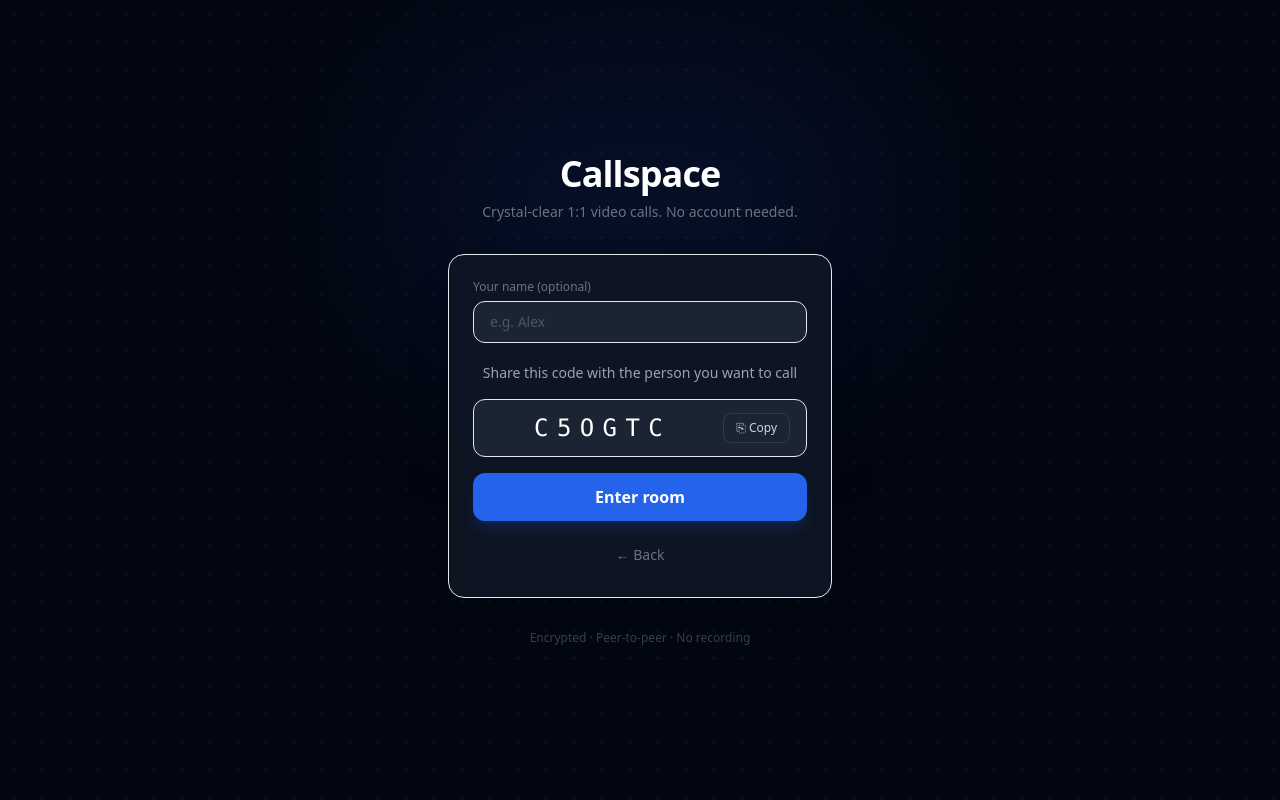
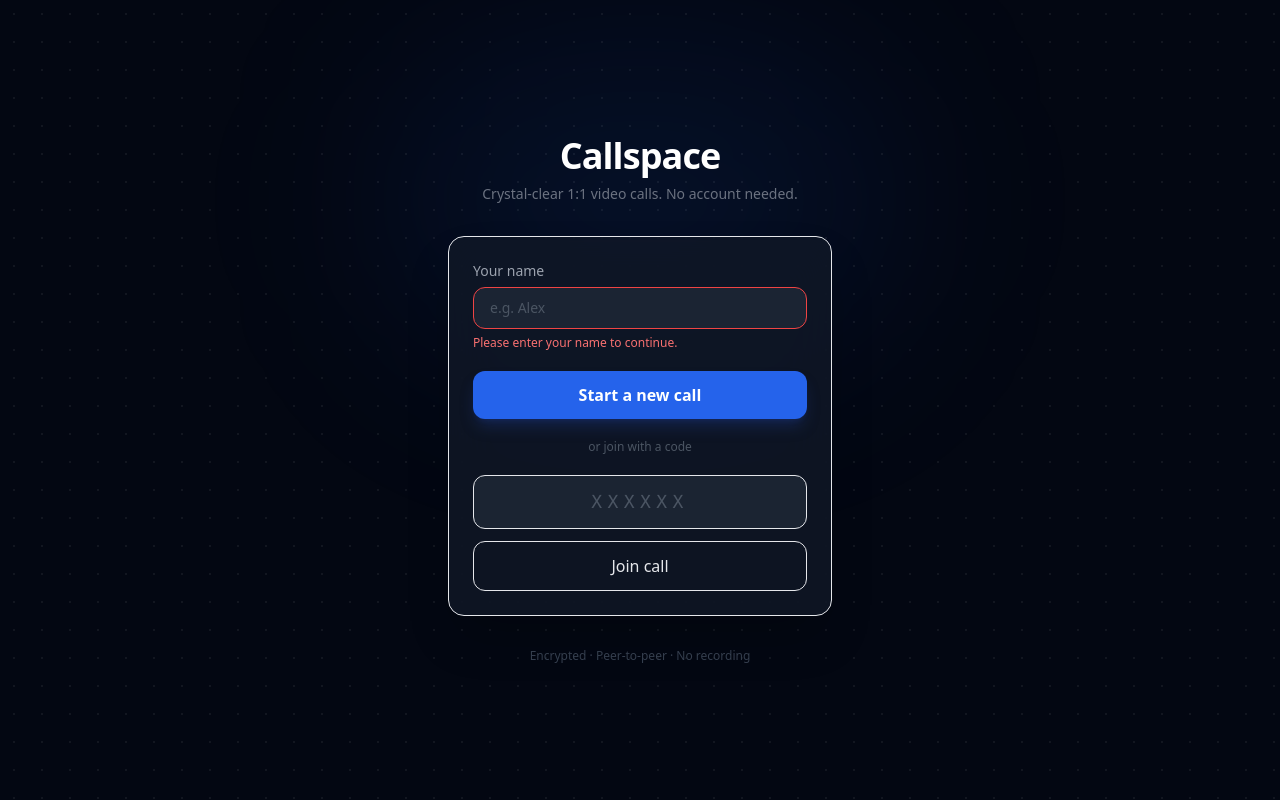
Before and after one commit to Viren-Patil/VideoCallingApp, a React (Vite) app in the folder client/: page / in a window 1280 px wide. Both pictures are taken after a click on the button "Start a new call". Built offline with nearby package versions, Linux system fonts and the light colour scheme; no server answers.

Commit message:
Enforce name on home page — required before starting or joining a call
Label updated from 'optional' to required. Input turns red with an
error message if user tries to proceed without a name. Separate error
states for name vs room code so they don't interfere.

```diff
--- a/client/src/pages/HomePage.jsx
+++ b/client/src/pages/HomePage.jsx
@@ -56,7 +56,8 @@ function NewRoomCard({ onBack, onEnter }) {
 
 export default function HomePage() {
   const [joinCode, setJoinCode] = useState('');
-  const [error, setError] = useState('');
+  const [nameError, setNameError] = useState('');
+  const [codeError, setCodeError] = useState('');
   const [creatingRoom, setCreatingRoom] = useState(false);
   const [name, setName] = useState(() => sessionStorage.getItem('callspaceName') || '');
   const navigate = useNavigate();
@@ -65,11 +66,23 @@ export default function HomePage() {
     const val = e.target.value;
     setName(val);
     sessionStorage.setItem('callspaceName', val);
+    if (val.trim()) setNameError('');
+  };
+
+  const validateName = () => {
+    if (!name.trim()) { setNameError('Please enter your name to continue.'); return false; }
+    return true;
+  };
+
+  const startNewCall = () => {
+    if (!validateName()) return;
+    setCreatingRoom(true);
   };
 
   const joinRoom = () => {
+    if (!validateName()) return;
     const code = joinCode.trim().toUpperCase();
-    if (code.length !== 6) { setError('Room code must be 6 characters.'); return; }
+    if (code.length !== 6) { setCodeError('Room code must be 6 characters.'); return; }
     navigate(`/room?room=${code}`);
   };
 
@@ -94,20 +107,24 @@ export default function HomePage() {
         <div className="bg-gray-900/80 backdrop-blur-xl rounded-2xl p-6 space-y-5
                         border border-white/8 shadow-2xl">
 
-          {/* Name input — shown above both flows */}
+          {/* Name input */}
           <div>
-            <label className="block text-gray-500 text-xs mb-1.5">Your name (optional)</label>
+            <label className="block text-gray-400 text-sm font-medium mb-1.5">Your name</label>
             <input
               type="text"
               value={name}
               onChange={handleNameChange}
+              onKeyDown={(e) => e.key === 'Enter' && joinRoom()}
               placeholder="e.g. Alex"
               maxLength={30}
-              className="w-full px-4 py-2.5 bg-gray-800/80 border border-white/8
-                         focus:border-blue-500 focus:ring-1 focus:ring-blue-500/40 focus:outline-none
-                         rounded-xl text-white placeholder-gray-600 text-sm
-                         transition-all duration-150"
+              className={`w-full px-4 py-2.5 bg-gray-800/80 border rounded-xl text-white
+                         placeholder-gray-600 text-sm transition-all duration-150
+                         focus:outline-none focus:ring-1
+                         ${nameError
+                           ? 'border-red-500 focus:border-red-500 focus:ring-red-500/40'
+                           : 'border-white/8 focus:border-blue-500 focus:ring-blue-500/40'}`}
             />
+            {nameError && <p className="text-red-400 text-xs mt-1.5">{nameError}</p>}
           </div>
 
           {creatingRoom ? (
@@ -118,7 +135,7 @@ export default function HomePage() {
           ) : (
             <>
               <button
-                onClick={() => setCreatingRoom(true)}
+                onClick={startNewCall}
                 className="w-full py-3 px-4 bg-blue-600 hover:bg-blue-500 active:scale-[0.98]
                            text-white font-semibold rounded-xl transition-all duration-150 shadow-lg shadow-blue-900/40"
               >
@@ -135,7 +152,7 @@ export default function HomePage() {
                 <input
                   type="text"
                   value={joinCode}
-                  onChange={(e) => { setJoinCode(e.target.value); setError(''); }}
+                  onChange={(e) => { setJoinCode(e.target.value); setCodeError(''); }}
                   onKeyDown={(e) => e.key === 'Enter' && joinRoom()}
                   placeholder="XXXXXX"
                   maxLength={6}
@@ -145,8 +162,8 @@ export default function HomePage() {
                              uppercase tracking-[0.3em] font-mono text-center text-lg
                              transition-all duration-150"
                 />
-                {error && (
-                  <p className="text-red-400 text-xs text-center">{error}</p>
+                {codeError && (
+                  <p className="text-red-400 text-xs text-center">{codeError}</p>
                 )}
                 <button
                   onClick={joinRoom}
```
